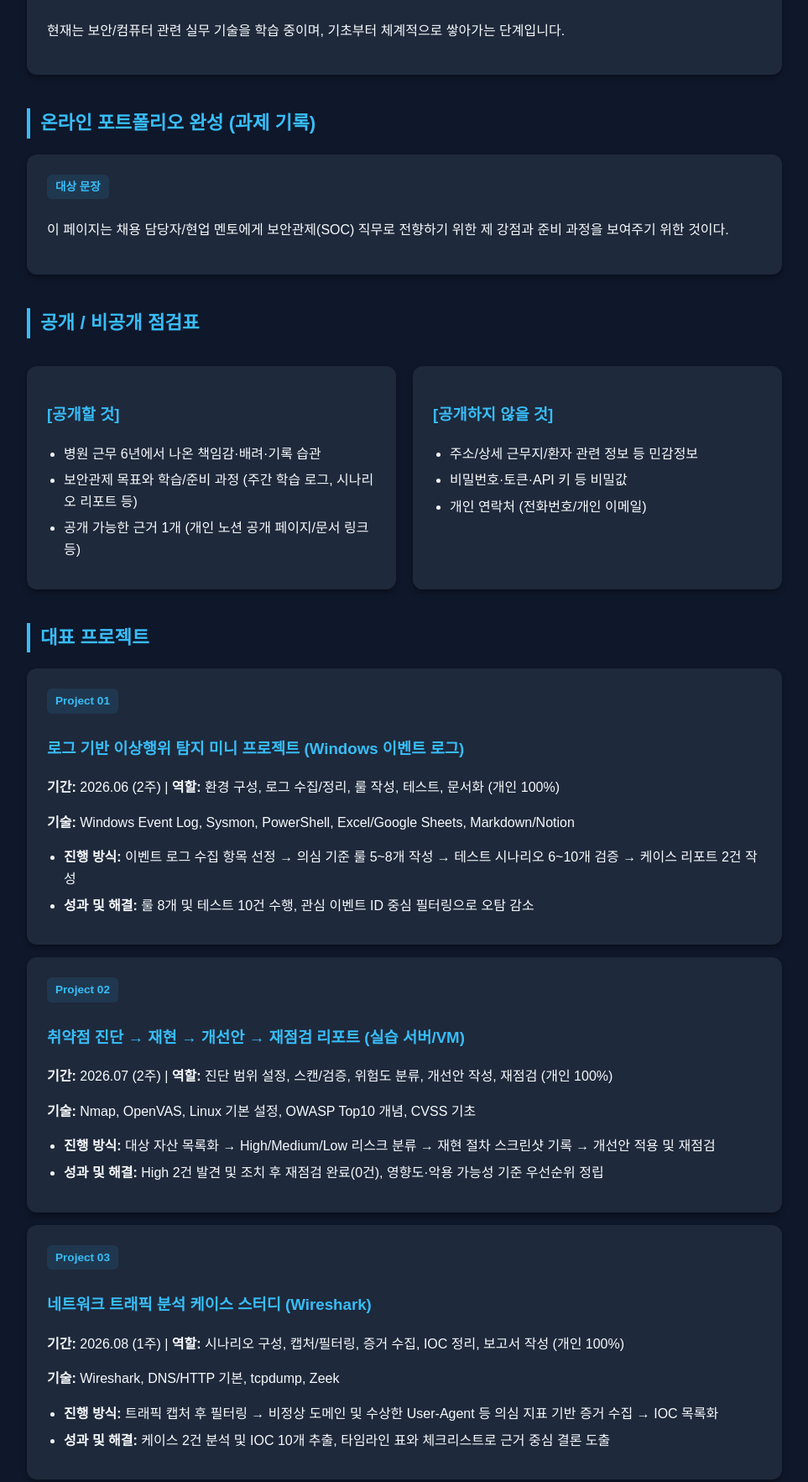
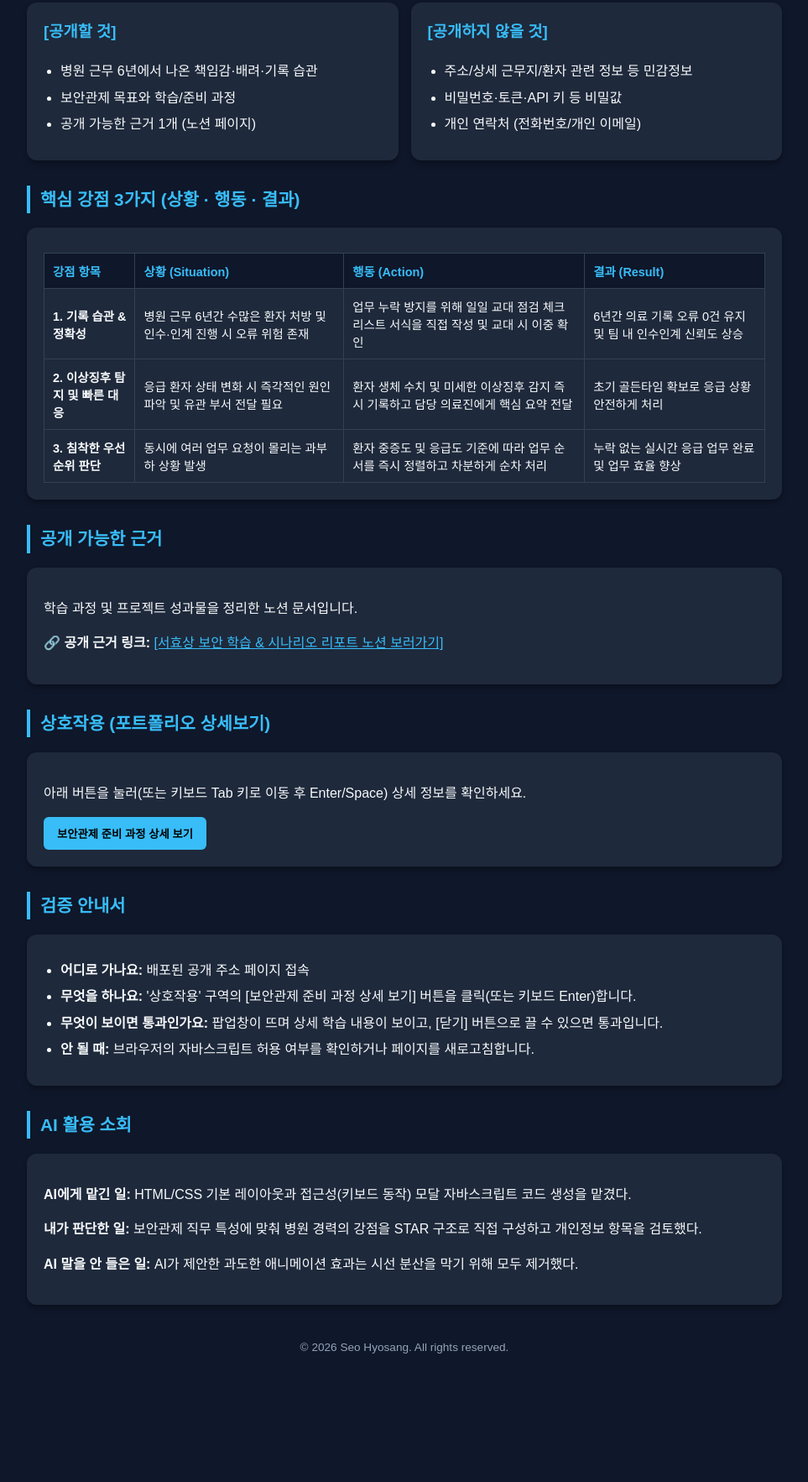
Before and after one commit to seohyosang95-spec/portfolio, a plain HTML site: page index.html in a window 1280 px wide. Shown: the part 472-2237 px from the top of the page at 84% size, without its empty margins (158-1121 px from the left). After the commit the page ends 2108 px from the top, so only its background shows below. Drawn offline with Linux system fonts and the light colour scheme.

Commit message:
Update index.html

```diff
--- a/index.html
+++ b/index.html
@@ -7,44 +7,44 @@ HTML
     <title>서효상 | 정보보안 포트폴리오</title>
     <style>
         :root { --bg: #0f172a; --card: #1e293b; --text: #f8fafc; --muted: #94a3b8; --accent: #38bdf8; }
-        body { font-family: 'Pretendard', sans-serif; background: var(--bg); color: var(--text); line-height: 1.6; margin: 0; padding: 30px 20px; }
+        * { box-sizing: border-box; }
+        body { font-family: 'Pretendard', sans-serif; background: var(--bg); color: var(--text); line-height: 1.6; margin: 0; padding: 20px; overflow-x: hidden; }
         .container { max-width: 900px; margin: 0 auto; }
-        h1, h2, h3 { color: var(--accent); }
-        h1 { text-align: center; font-size: 2.2rem; margin-bottom: 30px; }
-        h2 { border-left: 4px solid var(--accent); padding-left: 12px; margin-top: 40px; font-size: 1.4rem; }
-        .card { background: var(--card); padding: 24px; border-radius: 12px; margin-top: 15px; box-shadow: 0 4px 6px rgba(0,0,0,0.3); }
-        .grid { display: grid; grid-template-columns: 1fr 1fr; gap: 20px; }
+        h1, h2, h3 { color: var(--accent); margin-top: 0; }
+        h1 { text-align: center; font-size: 2rem; margin-bottom: 20px; }
+        h2 { border-left: 4px solid var(--accent); padding-left: 12px; margin-top: 30px; font-size: 1.3rem; }
+        .card { background: var(--card); padding: 20px; border-radius: 12px; margin-top: 15px; box-shadow: 0 4px 6px rgba(0,0,0,0.3); }
+        .grid { display: grid; grid-template-columns: 1fr 1fr; gap: 15px; }
         ul { padding-left: 20px; margin: 10px 0; }
         li { margin-bottom: 6px; }
         .badge { display: inline-block; background: rgba(56, 189, 248, 0.1); color: var(--accent); padding: 4px 10px; border-radius: 6px; font-size: 0.85rem; font-weight: 600; margin-bottom: 8px; }
-        .footer { text-align: center; margin-top: 50px; font-size: 0.85rem; color: var(--muted); }
+
+        /* STAR 표 스타일 */
+        table { width: 100%; border-collapse: collapse; margin-top: 10px; font-size: 0.9rem; }
+        th, td { border: 1px solid #334155; padding: 10px; text-align: left; }
+        th { background-color: #0f172a; color: var(--accent); }
+
+        /* 상호작용 버튼 및 모달 스타일 */
+        .btn { background: var(--accent); color: #000; border: none; padding: 10px 16px; border-radius: 6px; font-weight: bold; cursor: pointer; transition: background 0.2s; }
+        .btn:hover, .btn:focus { background: #7dd3fc; outline: 3px solid #fff; }
+        .modal { display: none; position: fixed; top: 0; left: 0; width: 100%; height: 100%; background: rgba(0,0,0,0.7); justify-content: center; align-items: center; z-index: 1000; }
+        .modal-content { background: var(--card); padding: 24px; border-radius: 12px; max-width: 500px; width: 90%; color: var(--text); }
+
+        .footer { text-align: center; margin-top: 40px; font-size: 0.85rem; color: var(--muted); }
         @media (max-width: 768px) { .grid { grid-template-columns: 1fr; } }
     </style>
 </head>
 <body>
 <div class="container">
-    <h1>나만의 포트폴리오</h1>
+    <h1>서효상 | 정보보안 포트폴리오</h1>
 
     <section>
-        <h2>한 줄 소개</h2>
+        <h2>한 줄 소개 및 대상 문장</h2>
         <div class="card">
             <p><strong>안녕하세요, 서효상입니다.</strong><br>
             탐지–분석–대응을 끝까지 책임지는 보안 실무형 인재로 성장해 정보보안 분야의 최고가 되고자 합니다.</p>
-        </div>
-    </section>
-
-    <section>
-        <h2>기술 스택</h2>
-        <div class="card">
-            <p>현재는 보안/컴퓨터 관련 실무 기술을 학습 중이며, 기초부터 체계적으로 쌓아가는 단계입니다.</p>
-        </div>
-    </section>
-
-    <section>
-        <h2>온라인 포트폴리오 완성 (과제 기록)</h2>
-        <div class="card">
             <span class="badge">대상 문장</span>
-            <p>이 페이지는 채용 담당자/현업 멘토에게 보안관제(SOC) 직무로 전향하기 위한 제 강점과 준비 과정을 보여주기 위한 것이다.</p>
+            <p style="margin-bottom:0;">이 페이지는 채용 담당자/현업 멘토에게 보안관제(SOC) 직무로 전향하기 위한 제 강점과 준비 과정을 보여주기 위한 것이다.</p>
         </div>
     </section>
 
@@ -55,8 +55,8 @@ HTML
                 <h3>[공개할 것]</h3>
                 <ul>
                     <li>병원 근무 6년에서 나온 책임감·배려·기록 습관</li>
-                    <li>보안관제 목표와 학습/준비 과정 (주간 학습 로그, 시나리오 리포트 등)</li>
-                    <li>공개 가능한 근거 1개 (개인 노션 공개 페이지/문서 링크 등)</li>
+                    <li>보안관제 목표와 학습/준비 과정</li>
+                    <li>공개 가능한 근거 1개 (노션 페이지)</li>
                 </ul>
             </div>
             <div class="card">
@@ -71,61 +71,88 @@ HTML
     </section>
 
     <section>
-        <h2>대표 프로젝트</h2>
+        <h2>핵심 강점 3가지 (상황 · 행동 · 결과)</h2>
         <div class="card">
-            <span class="badge">Project 01</span>
-            <h3>로그 기반 이상행위 탐지 미니 프로젝트 (Windows 이벤트 로그)</h3>
-            <p><strong>기간:</strong> 2026.06 (2주) | <strong>역할:</strong> 환경 구성, 로그 수집/정리, 룰 작성, 테스트, 문서화 (개인 100%)</p>
-            <p><strong>기술:</strong> Windows Event Log, Sysmon, PowerShell, Excel/Google Sheets, Markdown/Notion</p>
+            <table>
+                <thead>
+                    <tr>
+                        <th>강점 항목</th>
+                        <th>상황 (Situation)</th>
+                        <th>행동 (Action)</th>
+                        <th>결과 (Result)</th>
+                    </tr>
+                </thead>
+                <tbody>
+                    <tr>
+                        <td><strong>1. 기록 습관 & 정확성</strong></td>
+                        <td>병원 근무 6년간 수많은 환자 처방 및 인수·인계 진행 시 오류 위험 존재</td>
+                        <td>업무 누락 방지를 위해 일일 교대 점검 체크리스트 서식을 직접 작성 및 교대 시 이중 확인</td>
+                        <td>6년간 의료 기록 오류 0건 유지 및 팀 내 인수인계 신뢰도 상승</td>
+                    </tr>
+                    <tr>
+                        <td><strong>2. 이상징후 탐지 및 빠른 대응</strong></td>
+                        <td>응급 환자 상태 변화 시 즉각적인 원인 파악 및 유관 부서 전달 필요</td>
+                        <td>환자 생체 수치 및 미세한 이상징후 감지 즉시 기록하고 담당 의료진에게 핵심 요약 전달</td>
+                        <td>초기 골든타임 확보로 응급 상황 안전하게 처리</td>
+                    </tr>
+                    <tr>
+                        <td><strong>3. 침착한 우선순위 판단</strong></td>
+                        <td>동시에 여러 업무 요청이 몰리는 과부하 상황 발생</td>
+                        <td>환자 중증도 및 응급도 기준에 따라 업무 순서를 즉시 정렬하고 차분하게 순차 처리</td>
+                        <td>누락 없는 실시간 응급 업무 완료 및 업무 효율 향상</td>
+                    </tr>
+                </tbody>
+            </table>
+        </div>
+    </section>
+
+    <section>
+        <h2>공개 가능한 근거</h2>
+        <div class="card">
+            <p>학습 과정 및 프로젝트 성과물을 정리한 노션 문서입니다.</p>
+            <p>🔗 <strong>공개 근거 링크:</strong>
+               <a href="https://notion.so" target="_blank" style="color: var(--accent);">[서효상 보안 학습 & 시나리오 리포트 노션 보러가기]</a>
+            </p>
+        </div>
+    </section>
+
+    <section>
+        <h2>상호작용 (포트폴리오 상세보기)</h2>
+        <div class="card">
+            <p>아래 버튼을 눌러(또는 키보드 Tab 키로 이동 후 Enter/Space) 상세 정보를 확인하세요.</p>
+            <button id="openModalBtn" class="btn" aria-label="보안관제 준비 과정 상세 보기">보안관제 준비 과정 상세 보기</button>
+        </div>
+    </section>
+
+    <!-- 모달 팝업 -->
+    <div id="infoModal" class="modal" role="dialog" aria-modal="true" aria-labelledby="modalTitle">
+        <div class="modal-content">
+            <h3 id="modalTitle">보안관제(SOC) 준비 과정</h3>
+            <p>- Windows 이벤트 로그 수집 및 8개 탐지 룰 작성</p>
+            <p>- OpenVAS / Nmap 기반 취약점 진단 및 조치 리포트 작성</p>
+            <p>- Wireshark 패킷 분석을 통한 IOC 추출 스터디 진행</p>
+            <button id="closeModalBtn" class="btn" style="margin-top: 15px;">닫기</button>
+        </div>
+    </div>
+
+    <section>
+        <h2>검증 안내서</h2>
+        <div class="card">
             <ul>
-                <li><strong>진행 방식:</strong> 이벤트 로그 수집 항목 선정 → 의심 기준 룰 5~8개 작성 → 테스트 시나리오 6~10개 검증 → 케이스 리포트 2건 작성</li>
-                <li><strong>성과 및 해결:</strong> 룰 8개 및 테스트 10건 수행, 관심 이벤트 ID 중심 필터링으로 오탐 감소</li>
-            </ul>
-        </div>
-        <div class="card">
-            <span class="badge">Project 02</span>
-            <h3>취약점 진단 → 재현 → 개선안 → 재점검 리포트 (실습 서버/VM)</h3>
-            <p><strong>기간:</strong> 2026.07 (2주) | <strong>역할:</strong> 진단 범위 설정, 스캔/검증, 위험도 분류, 개선안 작성, 재점검 (개인 100%)</p>
-            <p><strong>기술:</strong> Nmap, OpenVAS, Linux 기본 설정, OWASP Top10 개념, CVSS 기초</p>
-            <ul>
-                <li><strong>진행 방식:</strong> 대상 자산 목록화 → High/Medium/Low 리스크 분류 → 재현 절차 스크린샷 기록 → 개선안 적용 및 재점검</li>
-                <li><strong>성과 및 해결:</strong> High 2건 발견 및 조치 후 재점검 완료(0건), 영향도·악용 가능성 기준 우선순위 정립</li>
-            </ul>
-        </div>
-        <div class="card">
-            <span class="badge">Project 03</span>
-            <h3>네트워크 트래픽 분석 케이스 스터디 (Wireshark)</h3>
-            <p><strong>기간:</strong> 2026.08 (1주) | <strong>역할:</strong> 시나리오 구성, 캡처/필터링, 증거 수집, IOC 정리, 보고서 작성 (개인 100%)</p>
-            <p><strong>기술:</strong> Wireshark, DNS/HTTP 기본, tcpdump, Zeek</p>
-            <ul>
-                <li><strong>진행 방식:</strong> 트래픽 캡처 후 필터링 → 비정상 도메인 및 수상한 User-Agent 등 의심 지표 기반 증거 수집 → IOC 목록화</li>
-                <li><strong>성과 및 해결:</strong> 케이스 2건 분석 및 IOC 10개 추출, 타임라인 표와 체크리스트로 근거 중심 결론 도출</li>
+                <li><strong>어디로 가나요:</strong> 배포된 공개 주소 페이지 접속</li>
+                <li><strong>무엇을 하나요:</strong> '상호작용' 구역의 [보안관제 준비 과정 상세 보기] 버튼을 클릭(또는 키보드 Enter)합니다.</li>
+                <li><strong>무엇이 보이면 통과인가요:</strong> 팝업창이 뜨며 상세 학습 내용이 보이고, [닫기] 버튼으로 끌 수 있으면 통과입니다.</li>
+                <li><strong>안 될 때:</strong> 브라우저의 자바스크립트 허용 여부를 확인하거나 페이지를 새로고침합니다.</li>
             </ul>
         </div>
     </section>
 
     <section>
-        <h2>경력 및 보안 강점</h2>
+        <h2>AI 활용 소회</h2>
         <div class="card">
-            <h3>간호조무사 (6년)</h3>
-            <p><strong>기간:</strong> 2019.XX ~ 2025.XX (총 6년) ※ 정확한 기간 추후 수정</p>
-            <ul>
-                <li><strong>민감정보 취급:</strong> 환자 정보 및 의료 관련 자료 다루며 개인정보 보호 체득</li>
-                <li><strong>기록/증거 중심 습관:</strong> 누락·오류 방지를 위한 체크리스트 활용 (관제의 '로그 기반 판단'과 연계)</li>
-                <li><strong>상황 대응 및 협업:</strong> 급박한 상황 속 우선순위 판단 및 동료와의 빠른 공유</li>
-                <li><strong>성과:</strong> 오류 없는 일일 업무 처리 및 체크리스트 도입으로 인수인계 품질 향상</li>
-            </ul>
-        </div>
-    </section>
-
-    <section>
-        <h2>자기소개 (요약)</h2>
-        <div class="card">
-            <ul>
-                <li><strong>어떤 사람인지:</strong> 사용자 경험과 유지보수를 동시에 챙깁니다.</li>
-                <li><strong>일하는 방식:</strong> 작은 단위로 쪼개서 빠르게 검증합니다.</li>
-                <li><strong>성장 방향:</strong> 성능/접근성/아키텍처를 고려합니다.</li>
-            </ul>
+            <p><strong>AI에게 맡긴 일:</strong> HTML/CSS 기본 레이아웃과 접근성(키보드 동작) 모달 자바스크립트 코드 생성을 맡겼다.</p>
+            <p><strong>내가 판단한 일:</strong> 보안관제 직무 특성에 맞춰 병원 경력의 강점을 STAR 구조로 직접 구성하고 개인정보 항목을 검토했다.</p>
+            <p><strong>AI 말을 안 들은 일:</strong> AI가 제안한 과도한 애니메이션 효과는 시선 분산을 막기 위해 모두 제거했다.</p>
         </div>
     </section>
 
@@ -133,5 +160,16 @@ HTML
         <p>&copy; 2026 Seo Hyosang. All rights reserved.</p>
     </div>
 </div>
+
+<script>
+    const modal = document.getElementById('infoModal');
+    const openBtn = document.getElementById('openModalBtn');
+    const closeBtn = document.getElementById('closeModalBtn');
+
+    openBtn.addEventListener('click', () => { modal.style.display = 'flex'; closeBtn.focus(); });
+    closeBtn.addEventListener('click', () => { modal.style.display = 'none'; openBtn.focus(); });
+    window.addEventListener('click', (e) => { if (e.target === modal) modal.style.display = 'none'; });
+    window.addEventListener('keydown', (e) => { if (e.key === 'Escape') modal.style.display = 'none'; });
+</script>
 </body>
 </html>
```
